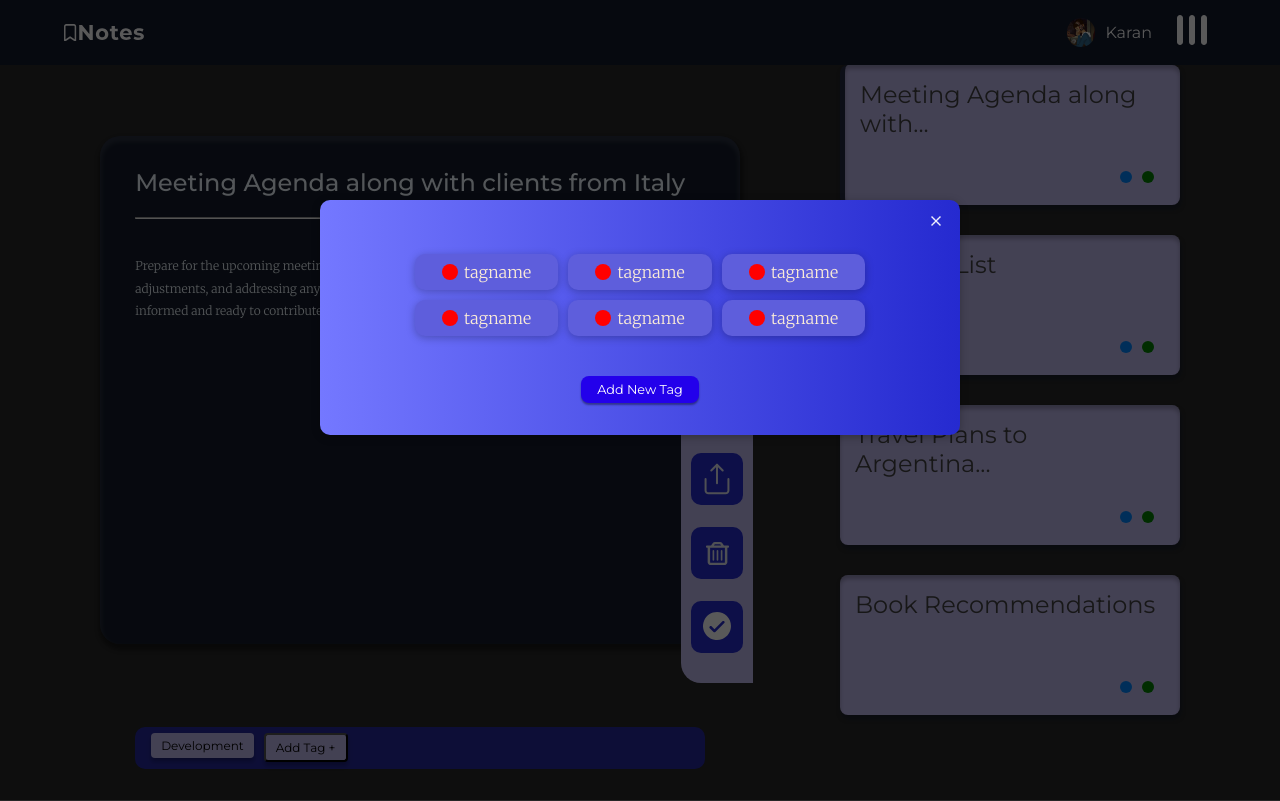
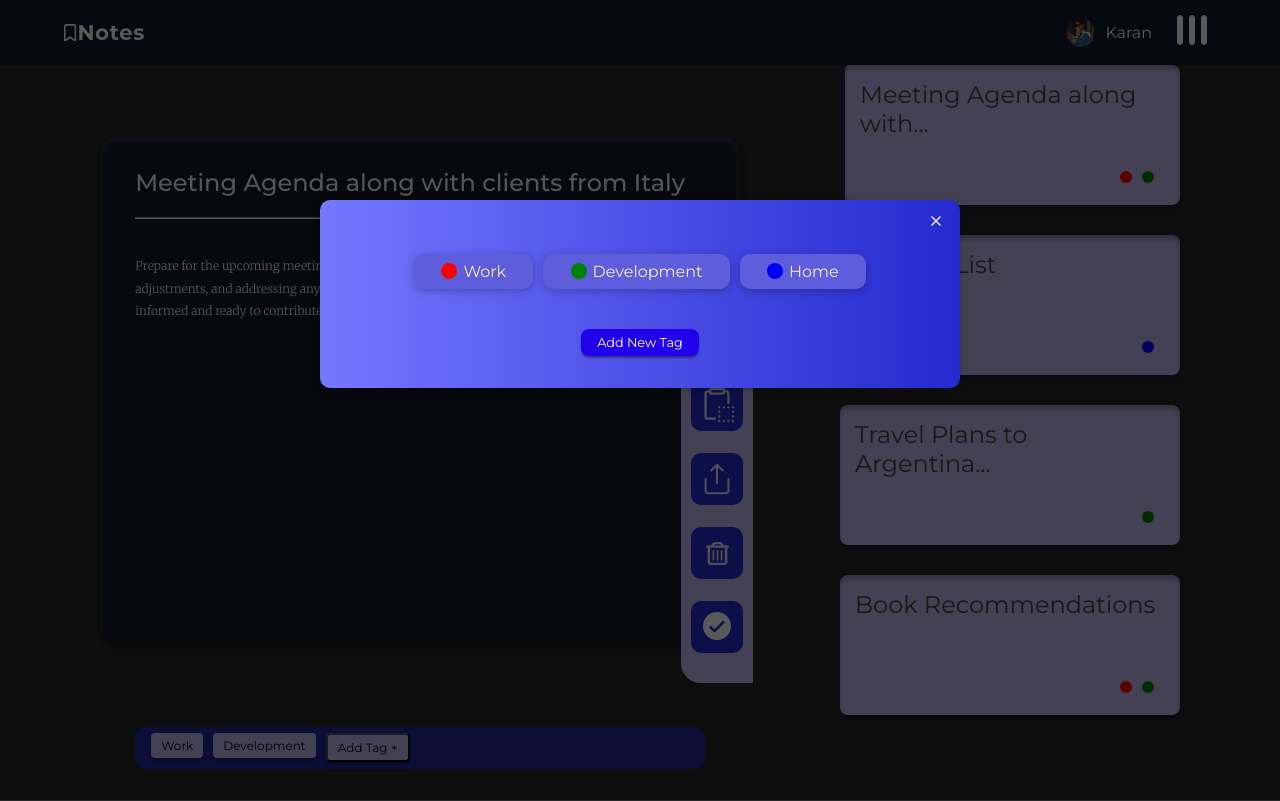
Before and after one commit to karansethia/React-Notes, a React (Vite) app: page /user/1 in a window 1280 px wide. Both pictures are taken after a click on the button "Add Tag +". Built offline with nearby package versions, Linux system fonts and the light colour scheme.

Commit message:
Changes: Tags correspond to particular note

```diff
--- a/src/App.css
+++ b/src/App.css
@@ -1,4 +1,3 @@
-/* @import url('https://fonts.googleapis.com/css2?family=Merriweather:ital,wght@0,300;1,400&family=Montserrat:wght@300;400;500&display=swap'); */
 @import url('https://fonts.googleapis.com/css2?family=Merriweather:ital,wght@0,300;1,400&family=Montserrat:wght@300;400;500&family=Work+Sans&display=swap');
 
 :root {
@@ -16,9 +15,13 @@
   margin: 0;
   padding: 0;
   box-sizing: border-box;
-  /* all: unset; */
   font: inherit;
   font-family: var(--header-font);
+}
+
+*::after,
+*::before {
+  box-sizing: border-box;
 }
 
 .App {
--- a/src/User/Components/AddTag/AddTag.jsx
+++ b/src/User/Components/AddTag/AddTag.jsx
@@ -1,5 +1,6 @@
 import React, {Fragment, useState} from "react";
 import {createPortal} from "react-dom";
+import {useSelector} from "react-redux";
 import classes from "./AddTag.module.css";
 import Circle from "../../UI/Circle";
 import Cross from "../../../assets/cross.png";
@@ -8,6 +9,7 @@ const AddTagModal = (props) => {
   const [color, setColor] = useState();
   const [createNewTag, setCreateNewTag] = useState(false);
   const [tags, setTags] = useState([]);
+  const data = useSelector((state) => state.stateNotes.tags);
   console.log(tags);
   return (
     <div className={classes.modal}>
@@ -25,24 +27,12 @@ const AddTagModal = (props) => {
       {!createNewTag && (
         <div className={classes.modalContent}>
           <div className={classes.tagContainer}>
-            <div className={classes.tag}>
-              <Circle color="red" /> tagname
-            </div>
-            <div className={classes.tag}>
-              <Circle color="red" /> tagname
-            </div>
-            <div className={classes.tag}>
-              <Circle color="red" /> tagname
-            </div>
-            <div className={classes.tag}>
-              <Circle color="red" /> tagname
-            </div>
-            <div className={classes.tag}>
-              <Circle color="red" /> tagname
-            </div>
-            <div className={classes.tag}>
-              <Circle color="red" /> tagname
-            </div>
+            {data.map((tag) => (
+              <div className={classes.tag} key={tag.title}>
+                <Circle color={tag.color} />
+                <p>{tag.title}</p>
+              </div>
+            ))}
           </div>
           <button onClick={(e) => setCreateNewTag(true)}>Add New Tag</button>
         </div>
--- a/src/User/Components/AddTag/AddTag.module.css
+++ b/src/User/Components/AddTag/AddTag.module.css
@@ -50,6 +50,7 @@
   display: flex;
   gap: 6px;
   align-items: center;
+  cursor: pointer;
 }
 
 .cancel {
--- a/src/User/Components/NoteEditor/NoteEditor.jsx
+++ b/src/User/Components/NoteEditor/NoteEditor.jsx
@@ -62,12 +62,15 @@ const NoteEditor = () => {
             onExport={exportHandler}
             onDelete={deleteHandler}
             onPin={pinHandler}
+            isPinned={currentNote.isPin}
           />
         </div>
         <div className={classes.tagbar}>
-          <div className={classes.tag}>
-            <h4>Development</h4>
-          </div>
+          {currentNote.includedTags.map((note) => (
+            <div className={classes.tag} key={note.tagName}>
+              <h4>{note.tagName}</h4>
+            </div>
+          ))}
           <button className={classes.tagBtn} onClick={addTagHandler}>
             Add Tag +{" "}
           </button>
--- a/src/User/Components/NoteEditor/Sidebtnfunctions.js
+++ b/src/User/Components/NoteEditor/Sidebtnfunctions.js
@@ -13,3 +13,4 @@ export const deleteHandler = () => {
 export const pinHandler = () => {
   console.log('sidebtn clicked : pin')
 }
+export const removeTaghandler = () => {}
--- a/src/User/Components/NoteElement/NoteElement.jsx
+++ b/src/User/Components/NoteElement/NoteElement.jsx
@@ -1,10 +1,9 @@
 import React from "react";
 import classes from "./NoteElement.module.css";
+// import {useSelector} from "@reduxjs/toolkit";
 import notesData from "../../../data";
-import {Link} from "react-router-dom";
 
 const NoteElement = (props) => {
-  // console.log(notesData);
   const noteTitle = props.title.split(" ");
   var title = "";
   if (noteTitle.length > 3) {
@@ -20,6 +19,7 @@ const NoteElement = (props) => {
   } else {
     title = noteTitle.join(" ");
   }
+  console.log(props.includedtags);
 
   return (
     <div
@@ -31,22 +31,11 @@ const NoteElement = (props) => {
         <h3>{title}</h3>
       </div>
       <div className={classes.tagContainer}>
-        <svg width="14" height="14">
-          <circle
-            cx="6"
-            cy="6"
-            r="6"
-            fill={notesData[0].includedTags[0].color}
-          />
-        </svg>
-        <svg width="14" height="14">
-          <circle
-            cx="6"
-            cy="6"
-            r="6"
-            fill={notesData[0].includedTags[1].color}
-          />
-        </svg>
+        {props.includedtags.map((tag) => (
+          <svg width="14" height="14">
+            <circle cx="6" cy="6" r="6" fill={tag.color} />
+          </svg>
+        ))}
       </div>
     </div>
   );
--- a/src/User/Components/Sidebar/Sidebar.jsx
+++ b/src/User/Components/Sidebar/Sidebar.jsx
@@ -11,10 +11,11 @@ const Sidebar = (props) => {
           height="36"
           viewBox="0 0 36 36"
           fill="none"
+          style={{transform: "rotateZ(45deg)"}}
         >
           <path
             d="M17.0998 19.3757V32.5503H18.8988V19.3757C23.2374 18.9524 26.5707 15.2487 26.5707 10.8572C26.5707 6.14818 22.7083 2.28574 17.9993 2.28574C13.2903 2.28574 9.42786 6.14818 9.42786 10.8572C9.42786 15.2487 12.8141 18.8995 17.0998 19.3757Z"
-            fill="#E3E5F2"
+            fill={props.isPinned ? "yellow" : "white"}
           />
         </svg>
       </div>
--- a/src/User/store/note-slice.js
+++ b/src/User/store/note-slice.js
@@ -25,56 +25,56 @@ export const noteSlice = createSlice({
     id: 1,
     title: "Meeting Agenda along with clients from Italy",
     content: "Prepare for the upcoming meeting by outlining project updates, discussing timeline adjustments, and addressing any potential roadblocks. Ensure all team members are informed and ready to contribute.",
-    includedTags: [{tagName: "Work", color: "#0085ff"}, {tagName:"Development", color:"green"}],
+    includedTags: [{tagName: "Work", color: "red"}, {tagName:"Development", color:"green"}],
     isPin: true
   },
   {
     id: 2,
     title: "Grocery List",
     content: "Don't forget to pick up essential items from the store: a gallon of milk, a dozen eggs, a loaf of whole-grain bread, and a variety of fresh vegetables for the week's meals.",
-    includedTags: [{tagName: "Work", color: "#0085ff"}, {tagName:"Development", color:"green"}],
+    includedTags: [ {tagName:"Home", color:"blue"}],
     isPin: false
   },
   {
     id: 3,
     title: "Travel Plans to Argentina",
     content: "Tomorrow's travel schedule: Catch a flight at 2 PM to your destination. Arrive at the hotel by 4 PM for check-in. Remember to pack your passport, charger, and comfortable clothing.",
-    includedTags: [{tagName: "Work", color: "#0085ff"}, {tagName:"Development", color:"green"}],
+    includedTags: [ {tagName:"Development", color:"green"}],
     isPin: false
   },
   {
     id: 4,
     title: "Book Recommendations",
     content: "Two captivating books to read: 'The Alchemist' by Paulo Coelho, a story of self-discovery, and '1984' by George Orwell, a dystopian classic that explores the power of government control.",
-    includedTags: [{tagName: "Work", color: "#0085ff"}, {tagName:"Development", color:"green"}],
+    includedTags: [{tagName: "Work", color: "red"}, {tagName:"Development", color:"green"}],
     isPin: false
   },
   {
     id: 5,
     title: "Ideas for Project",
     content: "Generate engaging content for the blog by writing about productivity tips to boost efficiency and a comparison of popular programming languages, highlighting their strengths and use cases.",
-    includedTags: [{tagName: "Work", color: "#0085ff"}, {tagName:"Development", color:"green"}],
+    includedTags: [{tagName: "Work", color: "red"}, {tagName:"Development", color:"green"}],
     isPin: true
   },
   {
     id: 6,
     title: "Ideas for Project",
     content: "Generate engaging content for the blog by writing about productivity tips to boost efficiency and a comparison of popular programming languages, highlighting their strengths and use cases.",
-    includedTags: [{tagName: "Work", color: "#0085ff"}, {tagName:"Development", color:"green"}],
+    includedTags: [{tagName: "Work", color: "red"}, {tagName:"Development", color:"green"}],
     isPin: true
   },
   {
     id: 7,
     title: "Ideas for Project",
     content: "Generate engaging content for the blog by writing about productivity tips to boost efficiency and a comparison of popular programming languages, highlighting their strengths and use cases.",
-    includedTags: [{tagName: "Work", color: "#0085ff"}, {tagName:"Development", color:"green"}],
+    includedTags: [{tagName: "Work", color: "red"}, {tagName:"Development", color:"green"}],
     isPin: true
   },
   {
     id: 8,
     title: "Ideas for React API Application",
     content: "Generate engaging content for the blog by writing about productivity tips to boost efficiency and a comparison of popular programming languages, highlighting their strengths and use cases.",
-    includedTags: [{tagName: "Work", color: "#0085ff"}, {tagName:"Development", color:"green"}],
+    includedTags: [{tagName: "Work", color: "red"}, {tagName:"Development", color:"green"}],
     isPin: true
   }
   ],tags:[{title:"Work", color:"red"},{title:"Development",color:"green"},{title:"Home",color:"blue"}]},
```
